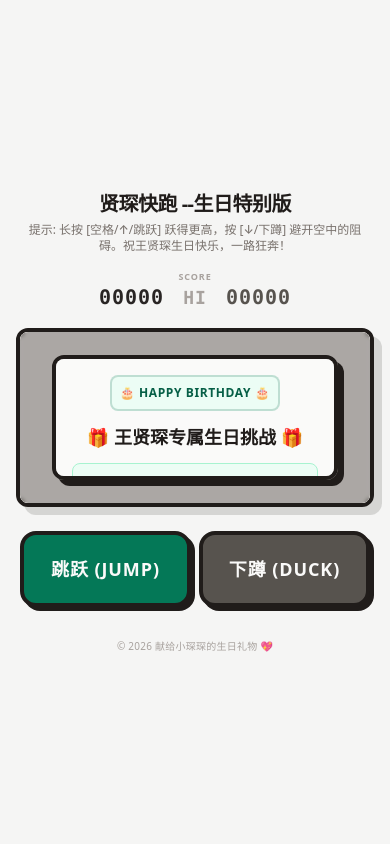
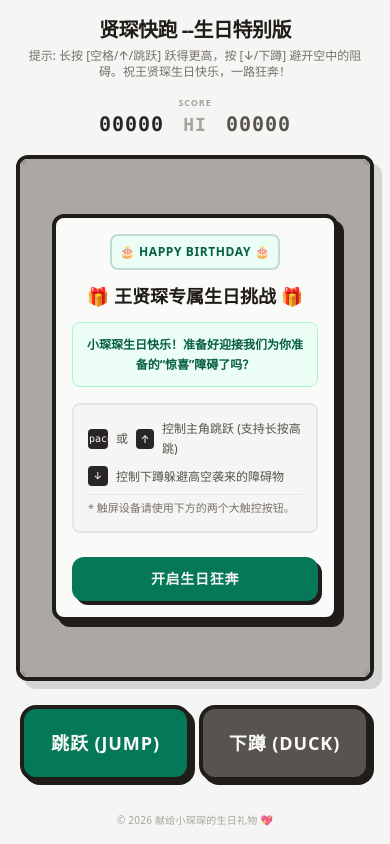
Before and after one commit to craby2006/xianchen-run, a website built with Vite: page index.html in a window 390 px wide. Built offline with nearby package versions, Linux system fonts and the light colour scheme; a web font is replaced by a local one.

Commit message:
fix: mobile UI02

```diff
--- a/index.html
+++ b/index.html
@@ -23,10 +23,10 @@
     <!-- Custom CSS containing pixel-art crisp rendering config and Google Fonts -->
     <link rel="stylesheet" href="style.css">
 </head>
-<body class="flex flex-col items-center justify-between min-h-screen p-4 md:p-6 bg-stone-100 select-none overflow-x-hidden text-stone-800">
+<body class="bg-stone-100 select-none text-stone-800">
 
     <!-- Game Container Wrapper -->
-    <div class="w-full max-w-3xl my-auto flex flex-col items-center">
+    <div class="h-screen w-screen flex flex-col items-center justify-between overflow-hidden max-w-3xl mx-auto p-4 md:p-6">
 
         <!-- TOP HEADER & SCOREBOARD -->
         <header class="w-full flex flex-col md:flex-row items-center md:justify-between gap-4 md:gap-0 mb-4 px-1">
@@ -51,7 +51,7 @@
         </header>
 
         <!-- MAIN GAME VIEWPORT -->
-        <div class="relative w-full aspect-[2/1] bg-stone-50 border-4 border-stone-850 rounded-xl overflow-hidden shadow-[8px_8px_0px_0px_rgba(32,28,26,0.15)]">
+        <div class="relative w-full flex-1 min-h-0 bg-stone-50 border-4 border-stone-850 rounded-xl overflow-hidden shadow-[8px_8px_0px_0px_rgba(32,28,26,0.15)]">
             <!-- Game Canvas -->
             <canvas id="gameCanvas" width="800" height="400" class="w-full h-full block bg-[#eae6e1]"></canvas>
 
--- a/style.css
+++ b/style.css
@@ -12,6 +12,15 @@
 /* Custom retro utility classes (With comprehensive native monospace fallback) */
 .font-mono-custom {
   font-family: 'Share Tech Mono', ui-monospace, SFMono-Regular, Menlo, Monaco, Consolas, "Liberation Mono", "Courier New", monospace;
+}
+
+html, body {
+    margin: 0;
+    padding: 0;
+    width: 100%;
+    height: 100%;
+    overflow: hidden; /* 彻底禁止页面滚动 */
+    overscroll-behavior: none; /* 防止移动端回弹滚动效果 */
 }
 
 /* Regular UI text styles (With robust system-native sans-serif fallback) */
```
